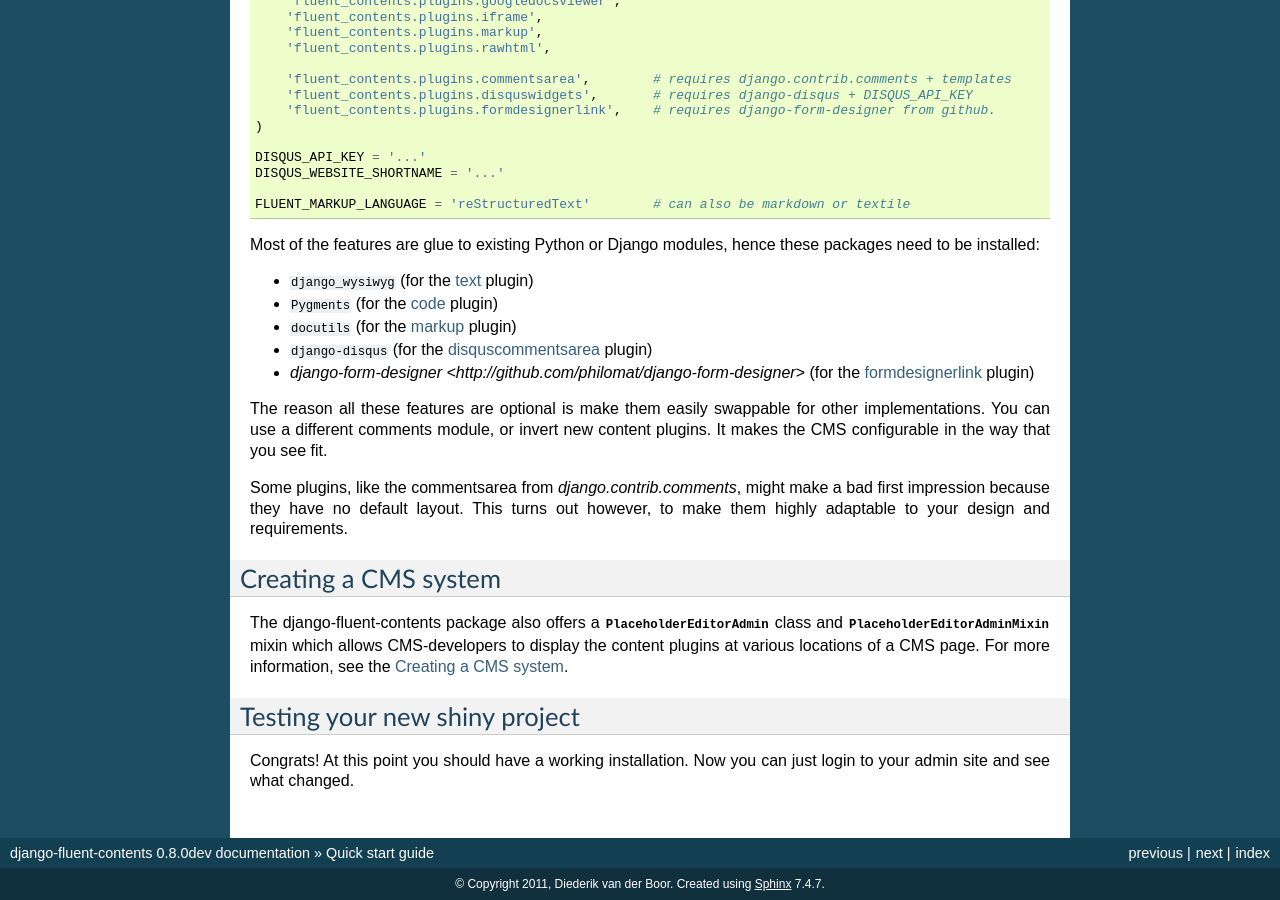
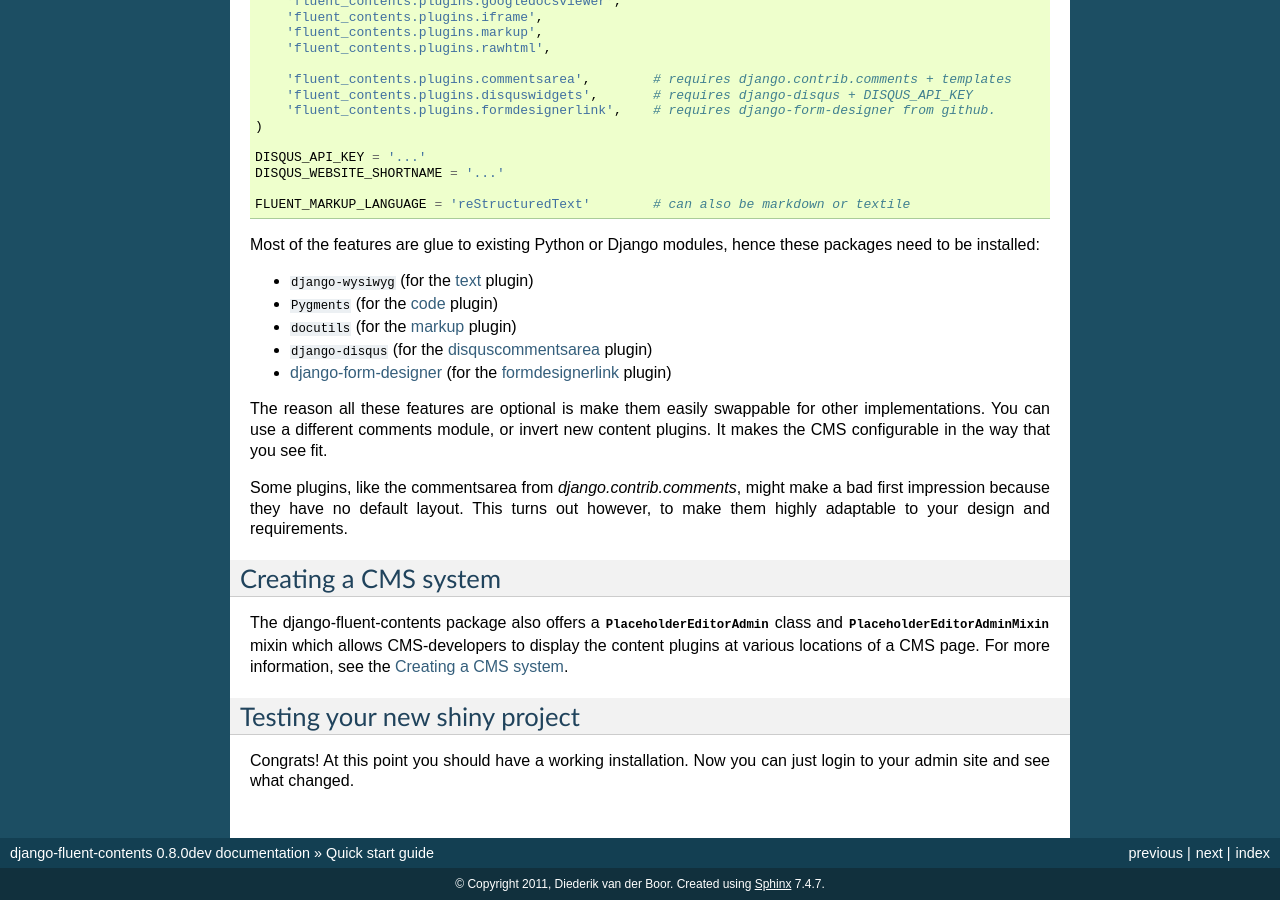
Before and after one commit to django-fluent/django-fluent-contents, a Sphinx documentation site: the page built from docs/quickstart.rst, in a window 1280 px wide and 900 px high, scrolled down 1877 px. Built offline with Sphinx 7.4.7, drawn with Linux system fonts in a browser that asks for light colours; pages that are not in the unit, such as notebooks, are missing from menus.

Commit message:
docs: fix links in quickstart

```diff
--- a/docs/quickstart.rst
+++ b/docs/quickstart.rst
@@ -132,11 +132,11 @@ To add even more plugins, use::
 Most of the features are glue to existing Python or Django modules,
 hence these packages need to be installed:
 
-* ``django_wysiwyg`` (for the :ref:`text <text>` plugin)
+* ``django-wysiwyg`` (for the :ref:`text <text>` plugin)
 * ``Pygments`` (for the :ref:`code <code>` plugin)
 * ``docutils`` (for the :ref:`markup <markup>` plugin)
 * ``django-disqus`` (for the :ref:`disquscommentsarea <disquscommentsarea>` plugin)
-* `django-form-designer <http://github.com/philomat/django-form-designer>` (for the :ref:`formdesignerlink <formdesignerlink>` plugin)
+* `django-form-designer <http://github.com/philomat/django-form-designer>`_ (for the :ref:`formdesignerlink <formdesignerlink>` plugin)
 
 The reason all these features are optional is make them easily swappable for other implementations.
 You can use a different comments module, or invert new content plugins.
```
